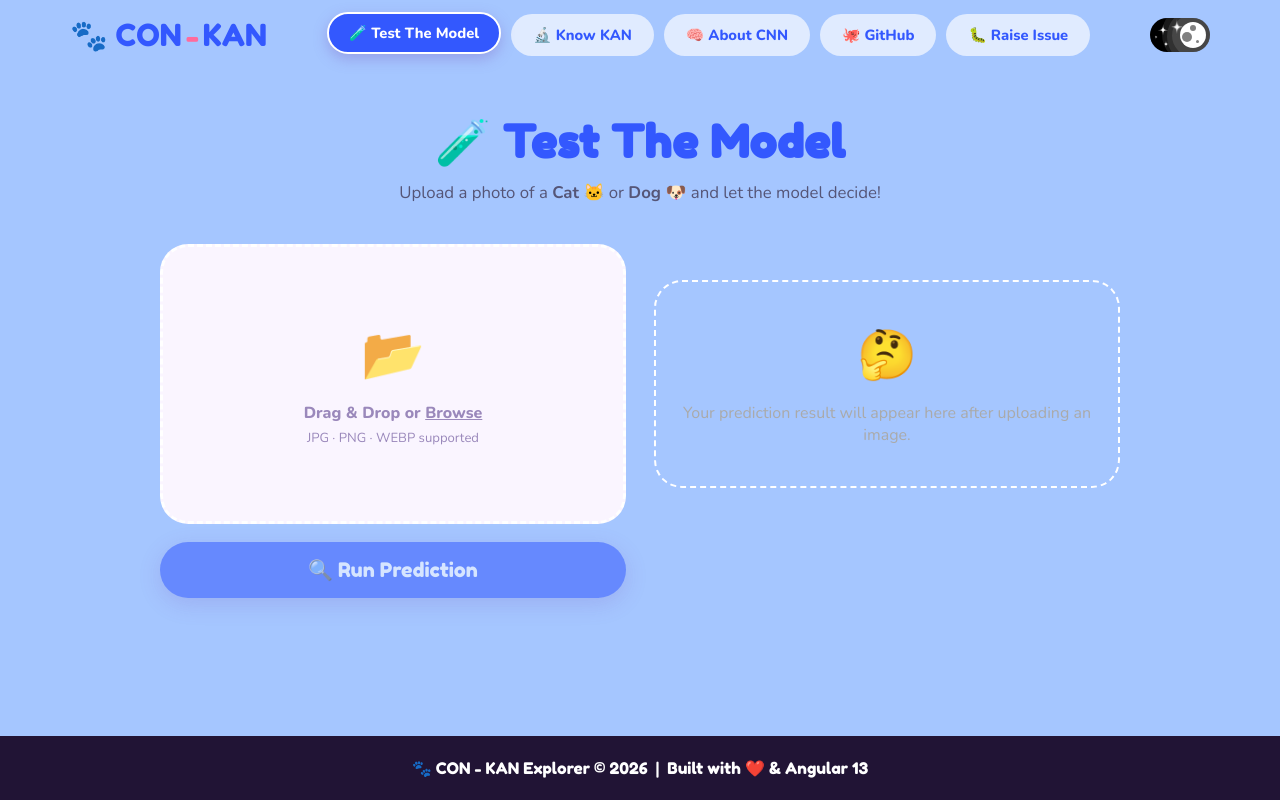
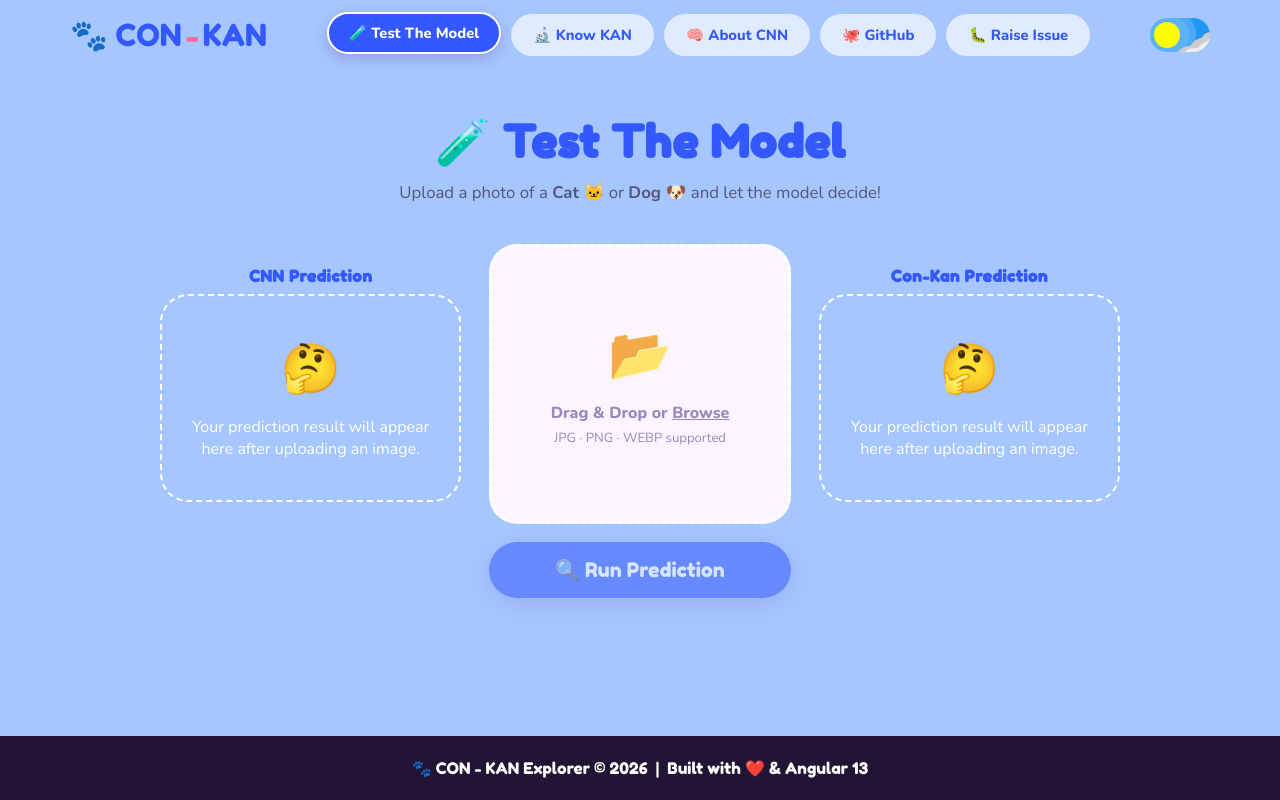
Before and after one commit to Abhiraj-Sardar/CON-KAN, an Angular app in the folder Frontend/model-frontend/: page / in a window 1280 px wide. Both pictures are taken after a click on the button "🧪 Test The Model". Built offline with nearby package versions, Linux system fonts and the light colour scheme.

Commit message:
updated test the model section

```diff
--- a/Frontend/model-frontend/src/app/app.component.html
+++ b/Frontend/model-frontend/src/app/app.component.html
@@ -62,7 +62,7 @@
 
       <!-- From Uiverse.io by RiccardoRapelli -->
 <label class="switch">
-  <input (click)="changeMode()" id="input" type="checkbox" checked="darkTheme" />
+  <input (click)="changeMode()" id="input" type="checkbox" />
   <div class="slider round">
     <div class="sun-moon">
       <svg id="moon-dot-1" class="moon-dot" viewBox="0 0 100 100">
--- a/Frontend/model-frontend/src/app/components/test-model/test-model.component.css
+++ b/Frontend/model-frontend/src/app/components/test-model/test-model.component.css
@@ -23,9 +23,10 @@
 /* ── Layout ─────────────────────────── */
 .tm-layout {
   display: grid;
-  grid-template-columns: 1fr 1fr;
+  grid-template-columns: 1fr 1fr 1fr;
   gap: 28px;
   align-items: start;
+  /* background-color: red; */
 }
 
 /* ── Upload Panel ───────────────────── */
@@ -140,6 +141,8 @@
   min-height: 280px;
   border-radius: var(--radius-lg);
   display: flex;
+  flex-direction: column;
+  gap:0.5rem;
   align-items: center;
   justify-content: center;
 }
--- a/Frontend/model-frontend/src/app/components/test-model/test-model.component.html
+++ b/Frontend/model-frontend/src/app/components/test-model/test-model.component.html
@@ -9,6 +9,61 @@
   </div>
 
   <div class="tm-layout">
+
+        <!-- ╔═══ RESULT PANEL ═══╗ -->
+    <div class="result-panel">
+      <h4 style="color:var(--blue);">CNN Prediction</h4>
+      <!-- Idle state -->
+      <div class="result-idle" *ngIf="!prediction && !isLoading && !errorMsg">
+        <span class="idle-icon">🤔</span>
+        <p style="color:#ffffff;">Your prediction result will appear here after uploading an image.</p>
+      </div>
+
+      <!-- Loading state -->
+      <div class="result-loading" *ngIf="isLoading">
+        <div class="spinner"></div>
+        <p>Crunching pixels…</p>
+      </div>
+
+      <!-- Success state -->
+      <div class="result-box"
+           *ngIf="prediction && !isLoading"
+           [style.background]="resultGradient">
+
+        <div class="result-animal">{{ resultEmoji }}</div>
+        <h3 class="result-label">It's a <strong>{{ prediction | titlecase }}</strong>!</h3>
+
+        <div class="confidence-bar" *ngIf="confidence !== null">
+          <div class="conf-label">
+            Confidence: <strong>{{ (confidence * 100).toFixed(1) }}%</strong>
+          </div>
+          <div class="conf-track">
+            <div class="conf-fill"
+                 [style.width.%]="confidence * 100"
+                 [style.background]="prediction.toLowerCase() === 'cat'
+                   ? 'linear-gradient(90deg, #ff6b9d, #ff9dc6)'
+                   : 'linear-gradient(90deg, #ffb347, #ffd080)'">
+            </div>
+          </div>
+        </div>
+
+        <button class="try-again-btn" (click)="clearImage()">
+          🔄 Try Another
+        </button>
+
+      </div>
+
+      <!-- Error state -->
+      <div class="result-error" *ngIf="errorMsg && !isLoading">
+        <span>⚠️</span>
+        <p>{{ errorMsg }}</p>
+        <button class="try-again-btn err-retry" (click)="submitImage()">
+          ↺ Retry
+        </button>
+      </div>
+
+    </div>
+    <!-- ╚═══════════════════╝ -->
 
     <!-- ╔═══ UPLOAD PANEL ═══╗ -->
     <div class="upload-panel">
@@ -56,10 +111,11 @@
     <!-- ╔═══ RESULT PANEL ═══╗ -->
     <div class="result-panel">
 
+      <h4 style="color:var(--blue);">Con-Kan Prediction</h4>
       <!-- Idle state -->
       <div class="result-idle" *ngIf="!prediction && !isLoading && !errorMsg">
         <span class="idle-icon">🤔</span>
-        <p>Your prediction result will appear here after uploading an image.</p>
+        <p style="color:#ffffff;">Your prediction result will appear here after uploading an image.</p>
       </div>
 
       <!-- Loading state -->
--- a/Frontend/model-frontend/src/app/components/test-model/test-model.component.ts
+++ b/Frontend/model-frontend/src/app/components/test-model/test-model.component.ts
@@ -16,7 +16,7 @@ export class TestModelComponent {
   errorMsg     : string | null     = null;
   isDragging   : boolean           = false;
 
-  private readonly API = 'https://kan-fast-api.onrender.com/api/v3/predict';
+  private readonly API = 'https://kan-fast-api.onrender.com/api/v1/predict';
 
   constructor(private http: HttpClient) {}
 
```
